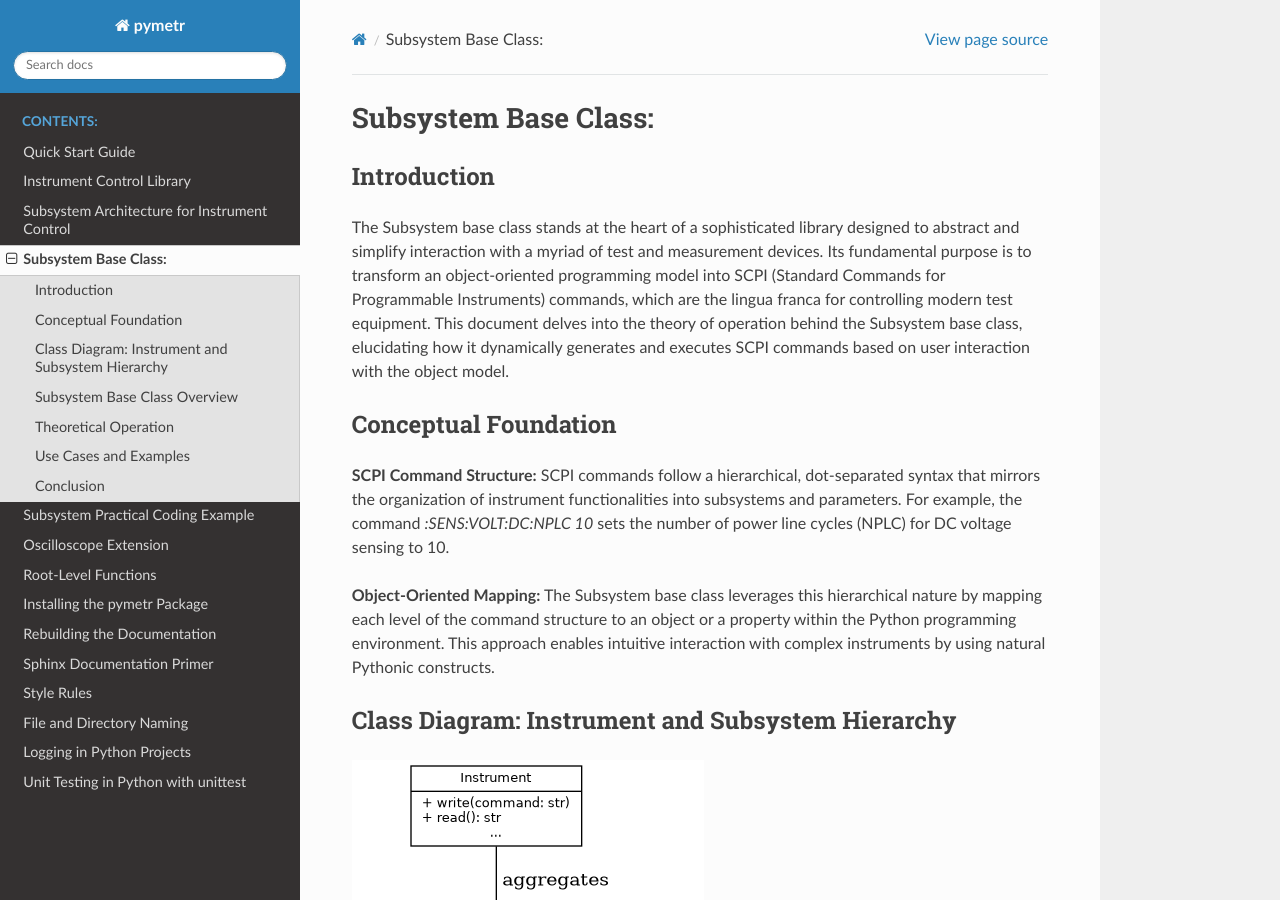
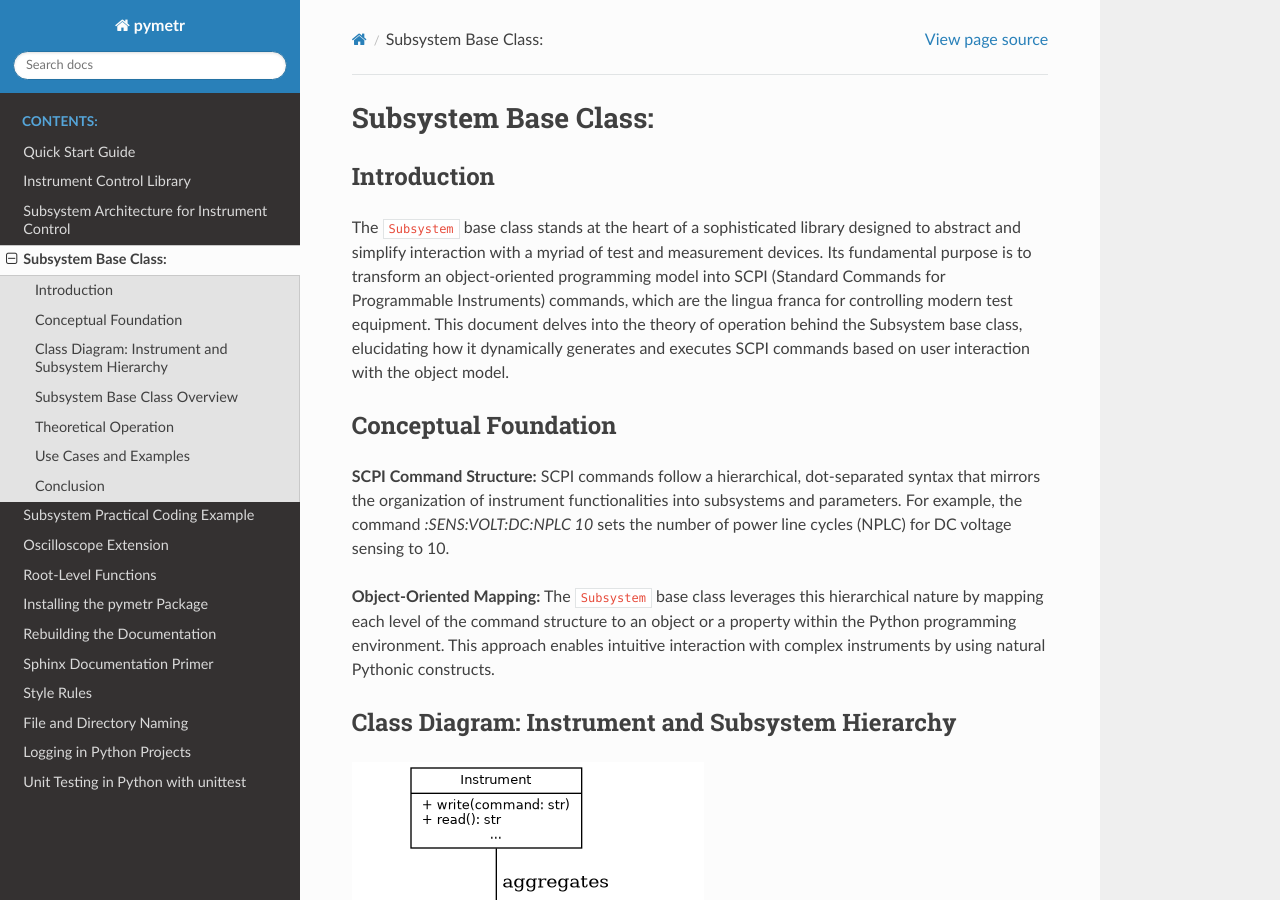
Before and after one commit to Spiryl/pymetr, a Sphinx documentation site: the page built from docs/subsystem_theory.rst, in a window 1280 px wide and 900 px high. Built offline with Sphinx 7.4.7 and the Read the Docs theme 2.0.0, drawn with Linux system fonts in a browser that asks for light colours.

```diff
--- a/docs/subsystem_theory.rst
+++ b/docs/subsystem_theory.rst
@@ -4,7 +4,7 @@ Subsystem Base Class:
 
 Introduction
 ------------
-The Subsystem base class stands at the heart of a sophisticated library designed to abstract and simplify interaction with a myriad of test and measurement devices. Its fundamental purpose is to transform an object-oriented programming model into SCPI (Standard Commands for Programmable Instruments) commands, which are the lingua franca for controlling modern test equipment. This document delves into the theory of operation behind the Subsystem base class, elucidating how it dynamically generates and executes SCPI commands based on user interaction with the object model.
+The ``Subsystem`` base class stands at the heart of a sophisticated library designed to abstract and simplify interaction with a myriad of test and measurement devices. Its fundamental purpose is to transform an object-oriented programming model into SCPI (Standard Commands for Programmable Instruments) commands, which are the lingua franca for controlling modern test equipment. This document delves into the theory of operation behind the Subsystem base class, elucidating how it dynamically generates and executes SCPI commands based on user interaction with the object model.
 
 Conceptual Foundation
 ---------------------
@@ -12,7 +12,7 @@ Conceptual Foundation
 SCPI commands follow a hierarchical, dot-separated syntax that mirrors the organization of instrument functionalities into subsystems and parameters. For example, the command `:SENS:VOLT:DC:NPLC 10` sets the number of power line cycles (NPLC) for DC voltage sensing to 10.
 
 **Object-Oriented Mapping:**
-The Subsystem base class leverages this hierarchical nature by mapping each level of the command structure to an object or a property within the Python programming environment. This approach enables intuitive interaction with complex instruments by using natural Pythonic constructs.
+The ``Subsystem`` base class leverages this hierarchical nature by mapping each level of the command structure to an object or a property within the Python programming environment. This approach enables intuitive interaction with complex instruments by using natural Pythonic constructs.
 
 Class Diagram: Instrument and Subsystem Hierarchy
 -------------------------------------------------
```
